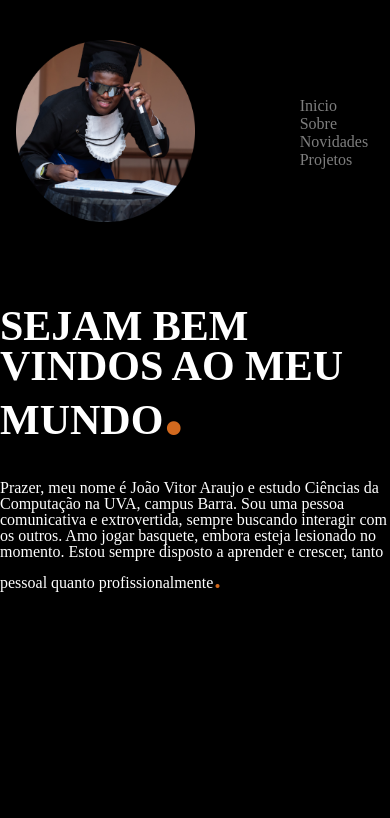
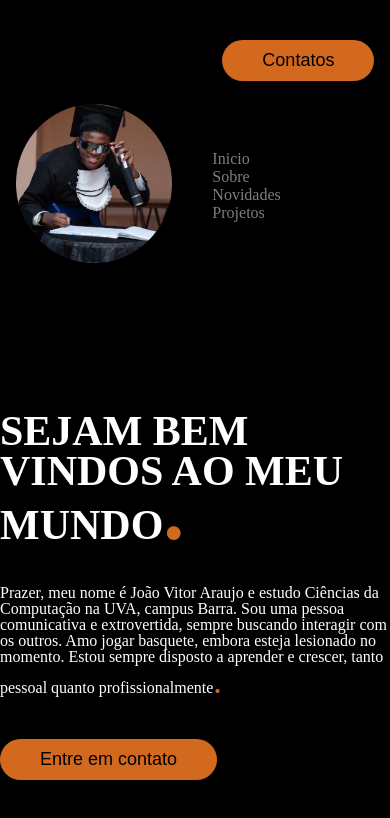
Before and after one commit to JoaoAraujo19/Website-Pessoal, a plain HTML site: page index.html in a window 390 px wide. Shown: the top 818 px of the page. Drawn offline with nearby package versions, Linux system fonts and the light colour scheme.

Commit message:
finalizaçoes finais botao

```diff
--- a/index.html
+++ b/index.html
@@ -26,7 +26,7 @@
            </ul>
         </nav><!--FIM-menu-desktop-->
         <div class="aj-contatos">
-         <a href="contatos.html">
+         <a href="./html/contatos.html">
             <button>Contatos</button>
          </a>
         </div><!--FIM-contatos-->
--- a/style.css
+++ b/style.css
@@ -183,8 +183,8 @@ img {
     header .logo{
         width: 50%;
     }
-    .aj-contatos a{
-        display: none;
+     header .aj-contatos{
+     margin-bottom: 250px;
     }
 
 }
```
